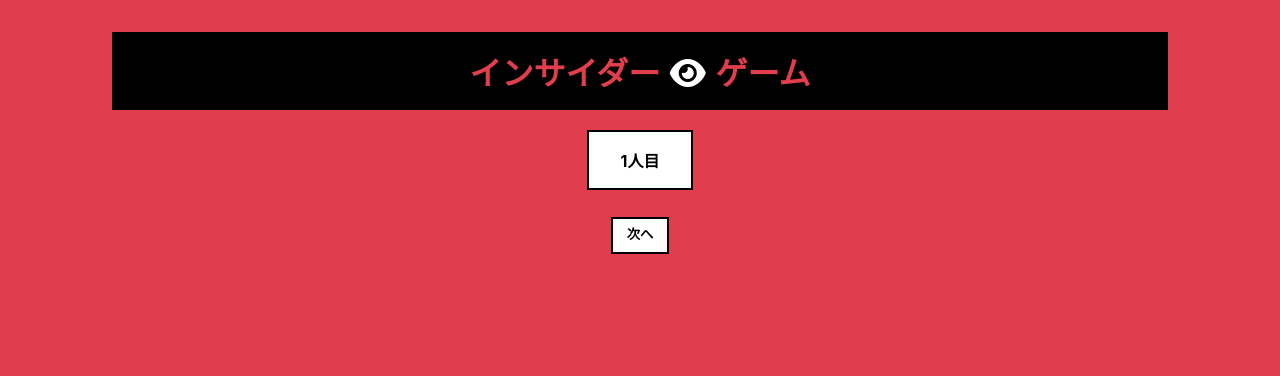
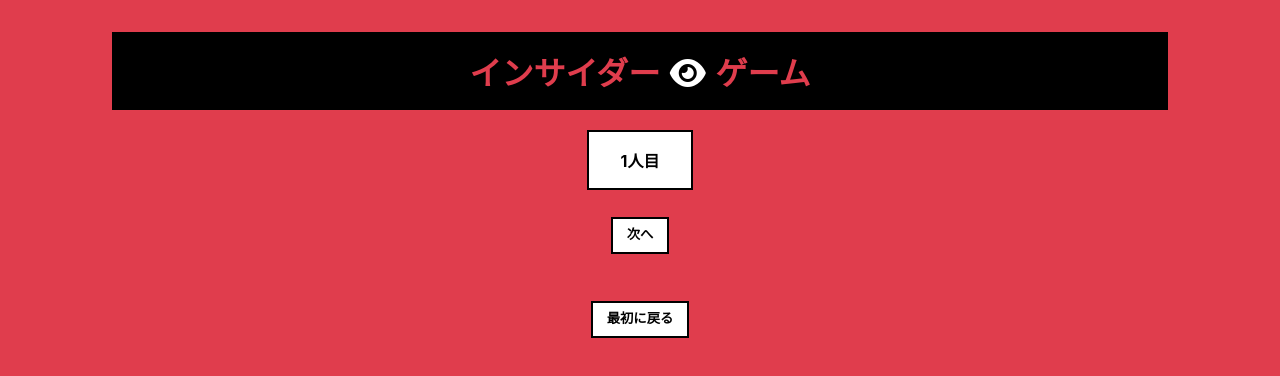
Before and after one commit to MarikaYamao/insider, a React (Create React App) app: page / in a window 1280 px wide. Both pictures are taken after a click on the button "役職を配る". Shown: the top 376 px of the page. Built offline with nearby package versions, Linux system fonts and the light colour scheme.

Commit message:
最初に戻るを追加

```diff
--- a/src/App.js
+++ b/src/App.js
@@ -74,10 +74,13 @@ class App extends React.Component {
       const post = this.state.positions[this.state.viewNumber];
       const theme = post === '庶民' ? '' : 'お題：' + this.state.theme;
       position = (
-        <Post number={this.state.viewNumber + 1}
+        <div>
+          <Post number={this.state.viewNumber + 1}
                   post={post}
                   theme={theme}
                   nextViewNumber={()=>{ this.nextViewNumber(); document.getElementById('label1').checked = false; }}/>
+          <button onClick={()=>{this.backToFirst()}}>最初に戻る</button>
+        </div>
         );
     }else if(this.state.positions.length == this.state.viewNumber){
       position = (
@@ -100,7 +103,10 @@ class App extends React.Component {
   viewTimer(){
     if(this.state.gameStated && !this.state.gameEnd){
       return (
-        <Timer end={()=>{this.setState({gameStated: false, gameEnd: true})}}/>
+        <div>
+          <Timer end={()=>{this.setState({gameStated: false, gameEnd: true})}}/>
+          <button onClick={()=>{this.backToFirst()}}>最初に戻る</button>
+        </div>
         );
     }else if(this.state.gameEnd && !this.state.result){
       return(
@@ -125,6 +131,7 @@ class App extends React.Component {
           <p>お題：{this.state.theme}</p>
           {positions}
           <button onClick={()=>{this.oneMore()}}>もう一回</button>
+          <button onClick={()=>{this.backToFirst()}}>最初に戻る</button>
         </div>
         );
     }
@@ -141,6 +148,19 @@ class App extends React.Component {
       result: false,
     });
     this.makePosition();
+  }
+  // 最初へ戻る
+  backToFirst(){
+    this.setState({
+      value: 4,
+      positions: [],
+      theme: '',
+      viewNumber: 0,
+      gameStated: false,
+      gameEnd: false,
+      result: false,
+    });
+    this.viewSetting();
   }
 
   render(){
```
